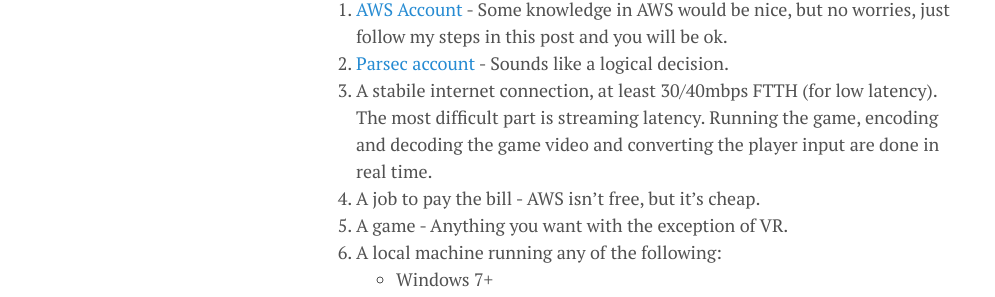
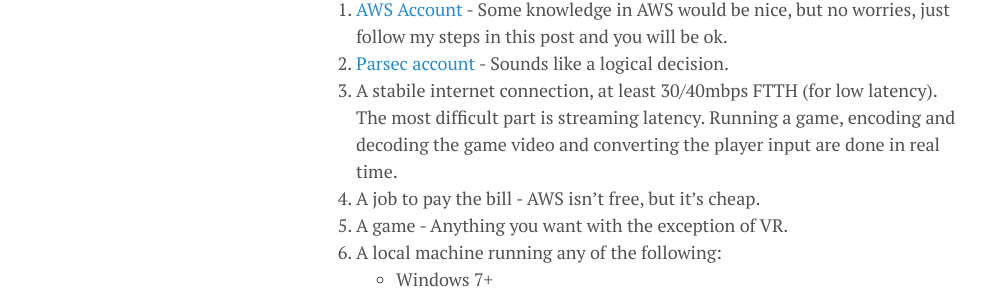
Before and after one commit to lgeurts/lgeurts.github.io, a Jekyll site: the page built from _posts/2021-11-02-aws-high-performance-cloud-gaming.md, in a window 1280 px wide and 900 px high, scrolled down 656 px. Shown: the part 182-479 px from the top of the window, without its empty margins (0-995 px from the left). Built offline with Jekyll 4.4.1, drawn with Linux system fonts in a browser that asks for light colours; nearby versions of some CDN libraries; comment, search, counter and statistics services are not loaded.

Commit message:
Update 2021-11-02-aws-high-performance-cloud-gaming.md

```diff
--- a/_posts/2021-11-02-aws-high-performance-cloud-gaming.md
+++ b/_posts/2021-11-02-aws-high-performance-cloud-gaming.md
@@ -23,7 +23,7 @@
 
 1.     [AWS Account](https://aws.amazon.com/premiumsupport/knowledge-center/create-and-activate-aws-account/) - Some knowledge in AWS would be nice, but no worries, just follow my steps in this post and you will be ok.
 2.     [Parsec account](https://parsec.app/) - Sounds like a logical decision.
-3.     A stabile internet connection, at least 30/40mbps FTTH (for low latency). The most difficult part is streaming latency. Running the game, encoding and decoding the game video and converting the player input are done in real time.
+3.     A stabile internet connection, at least 30/40mbps FTTH (for low latency). The most difficult part is streaming latency. Running a game, encoding and decoding the game video and converting the player input are done in real time.
 4.     A job to pay the bill - AWS isn’t free, but it’s cheap.
 5.     A game - Anything you want with the exception of VR.
 6.     A local machine running any of the following:
```
